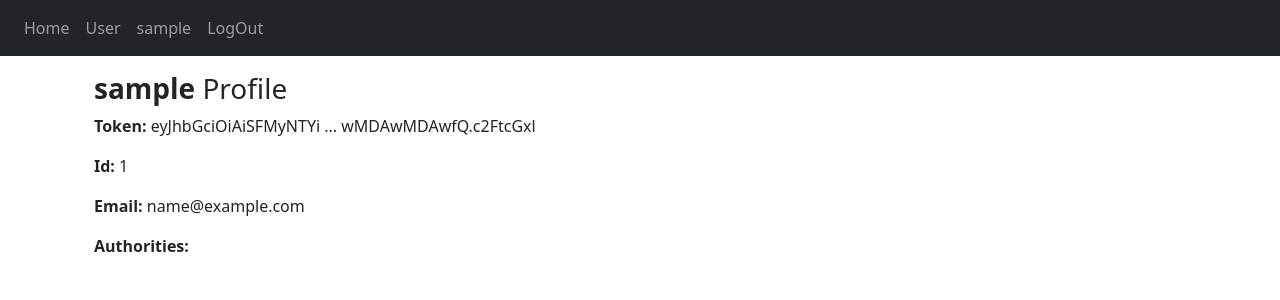
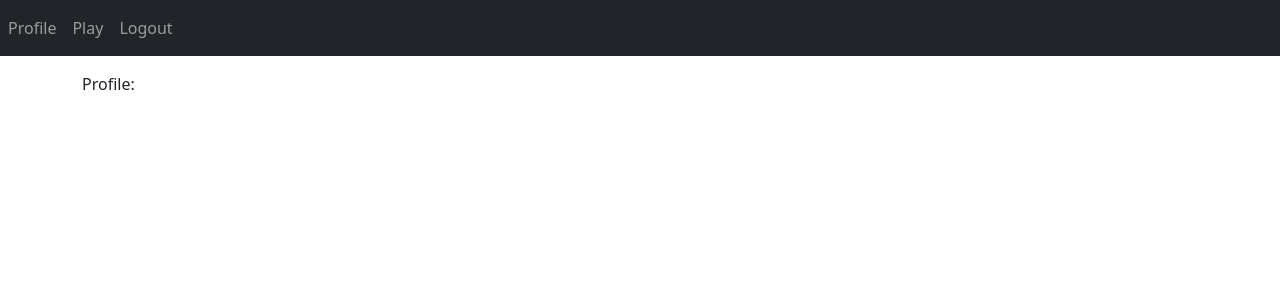
Before and after one commit to composer404/SWA-Assignments, a React (Create React App) app in the folder assignment-3/: page /profile in a window 1280 px wide. Shown: the top 300 px of the page. Built offline with nearby package versions, Linux system fonts and the light colour scheme; sample sign-in values are in the browser's storage.

Commit message:
Redirect and view authorization update

```diff
--- a/assignment-3/src/App.tsx
+++ b/assignment-3/src/App.tsx
@@ -14,10 +14,10 @@ import { clearMessage } from "./actions/message";
 import { logout } from "./actions/auth";
 
 const App = () => {
-  const [showModeratorBoard, setShowModeratorBoard] = useState(false);
-  const [showAdminBoard, setShowAdminBoard] = useState(false);
+  // const [showModeratorBoard, setShowModeratorBoard] = useState(false);
+  // const [showAdminBoard, setShowAdminBoard] = useState(false);
 
-  const { user: currentUser } = useSelector((state: any) => state.auth);
+  const { isLoggedIn } = useSelector((state: any) => state.auth);
   const dispatch = useDispatch();
 
   let location = useLocation();
@@ -29,6 +29,7 @@ const App = () => {
   }, [dispatch, location]);
 
   const logOut = useCallback(() => {
+
     dispatch((logout() as any));
   }, [dispatch]);
 
@@ -45,35 +46,22 @@ const App = () => {
   return (
     <div className="h-100">
       <nav className="navbar navbar-expand navbar-dark bg-dark">
-        <Link to={"/"} className="navbar-brand"></Link>
-        <div className="navbar-nav mr-auto">
-          <li className="nav-item">
-            <Link to={"/home"} className="nav-link">
-              Home
-            </Link>
-          </li>
-
-
-          {currentUser && (
-            <li className="nav-item">
-              <Link to={"/user"} className="nav-link">
-                User
-              </Link>
-            </li>
-          )}
-        </div>
-
-        {currentUser ? (
+        {isLoggedIn ? (
           <div className="navbar-nav ml-auto">
             <li className="nav-item">
               <Link to={"/profile"} className="nav-link">
-                {currentUser.username}
+                Profile
               </Link>
             </li>
             <li className="nav-item">
-              <a href="/login" className="nav-link" onClick={logOut}>
-                LogOut
-              </a>
+                <Link to={"/game"} className="nav-link">
+                  Play
+                </Link>
+            </li>
+            <li className="nav-item">
+              <Link to={"/login"} className="nav-link" onClick={logOut}>
+                Logout
+              </Link>
             </li>
           </div>
         ) : (
@@ -88,18 +76,6 @@ const App = () => {
               <Link to={"/signup"} className="nav-link">
                 Create account
               </Link>
-            </li>
-
-            <li className="nav-item">
-              <a href="/login" className="nav-link" onClick={logOut}>
-                Log out
-              </a>
-            </li>
-
-            <li className="nav-item">
-              <a href="/game" className="nav-link" onClick={logOut}>
-                Play
-              </a>
             </li>
           </div>
         )}
--- a/assignment-3/src/components/Game.tsx
+++ b/assignment-3/src/components/Game.tsx
@@ -1,10 +1,17 @@
 import { clearSelection, createBoard, selectFirstItem, selectSecondItem } from '../actions/game'
 import { shallowEqual, useDispatch, useSelector } from "react-redux";
+
+import { Navigate } from 'react-router-dom';
 
 const Game = () => {
     const dispatch = useDispatch();
 
     const { board, firstItem, generator, points } = useSelector((state: any) => { return state.game}, shallowEqual);
+    const { isLoggedIn } = useSelector((state: any) => state.auth);
+
+    if (!isLoggedIn) {
+      return <Navigate to="/login" />;
+    }
 
     const handleCreateBoard = () => {
         dispatch((createBoard()) as any)
--- a/assignment-3/src/components/Login.tsx
+++ b/assignment-3/src/components/Login.tsx
@@ -64,8 +64,7 @@ const validatePassword = (e: any) => {
 const handleLogin = () => {
   dispatch((login(username, password)) as any)
   .then(() => {
-    navigate("/home");
-    //  window.location.reload();
+    navigate("/game");
       setSuccessful(true);
   })
   .catch(() => {
--- a/assignment-3/src/components/Profile.tsx
+++ b/assignment-3/src/components/Profile.tsx
@@ -1,45 +1,38 @@
-// const Profile = () => {
-//     return (
-//         <div>Profile</div>
-//     );
-// };
-
-// export default Profile;
-
 import { Navigate } from 'react-router-dom';
 import React from "react";
 import { useSelector } from "react-redux";
 
 const Profile = () => {
-  const { user: currentUser } = useSelector((state: any) => state.auth);
+  const { isLoggedIn } = useSelector((state: any) => state.auth);
 
-  if (!currentUser) {
+  if (!isLoggedIn) {
     return <Navigate to="/login" />;
   }
 
   return (
-    <div className="container">
-      <header className="jumbotron">
-        <h3>
-          <strong>{currentUser.username}</strong> Profile
-        </h3>
-      </header>
-      <p>
-        <strong>Token:</strong> {currentUser.accessToken.substring(0, 20)} ...{" "}
-        {currentUser.accessToken.substr(currentUser.accessToken.length - 20)}
-      </p>
-      <p>
-        <strong>Id:</strong> {currentUser.id}
-      </p>
-      <p>
-        <strong>Email:</strong> {currentUser.email}
-      </p>
-      <strong>Authorities:</strong>
-      <ul>
-        {currentUser.roles &&
-          currentUser.roles.map((role: any, index:any) => <li key={index}>{role}</li>)}
-      </ul>
-    </div>
+    <div>Profile:</div>
+    // <div className="container">
+    //   <header className="jumbotron">
+    //     <h3>
+    //       <strong>{currentUser.username}</strong> Profile
+    //     </h3>
+    //   </header>
+    //   <p>
+    //     <strong>Token:</strong> {currentUser.accessToken.substring(0, 20)} ...{" "}
+    //     {currentUser.accessToken.substr(currentUser.accessToken.length - 20)}
+    //   </p>
+    //   <p>
+    //     <strong>Id:</strong> {currentUser.id}
+    //   </p>
+    //   <p>
+    //     <strong>Email:</strong> {currentUser.email}
+    //   </p>
+    //   <strong>Authorities:</strong>
+    //   <ul>
+    //     {currentUser.roles &&
+    //       currentUser.roles.map((role: any, index:any) => <li key={index}>{role}</li>)}
+    //   </ul>
+    // </div>
   );
 };
 
```
